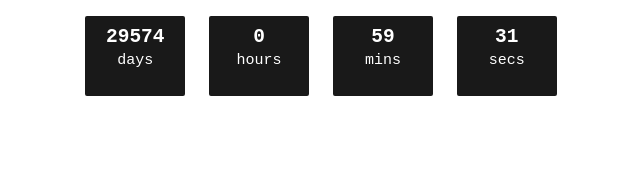
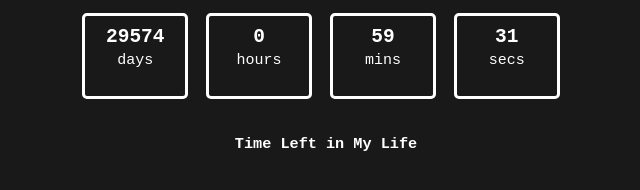
Before and after one commit to Umarkhan42/notion-animations, a plain HTML site: page Lifespan/index.html in a window 1280 px wide. Shown: the whole page, without its empty margins (314-954 px from the left). Drawn offline with Linux system fonts and the light colour scheme.

Commit message:
Change style

```diff
--- a/Lifespan/styles.css
+++ b/Lifespan/styles.css
@@ -1,8 +1,8 @@
 body {
     text-align: center;
     font-family: monospace;
-    background-color: #fff;
-    /* Background of the page */
+    background-color: #191919;
+    /* Page background */
     color: white;
     /* All text is white */
 }
@@ -16,11 +16,9 @@ body {
     border: 3px solid white;
     /* White outline */
     background-color: #191919;
-    /* Inside color */
+    /* Box background */
     color: white;
-    /* White text inside boxes */
-    box-shadow: 2px 2px 5px white;
-    /* White shadow */
+    /* White text */
     text-align: center;
 }
 
```
